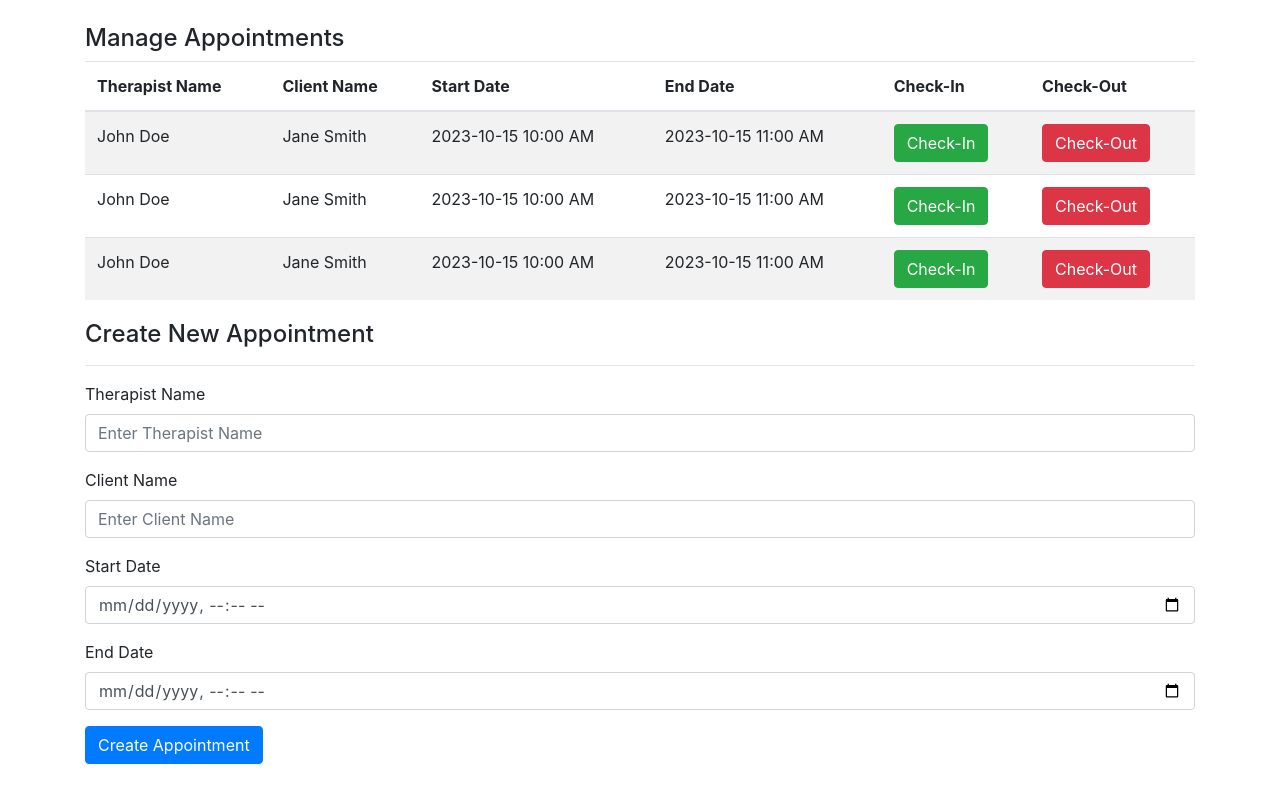
After one commit to Blade0231/hackathon-test, a FastAPI app: template src/templates/appointment.html in a window 1280 px wide. The commit adds this page. Run offline with FastAPI, Linux system fonts and the light colour scheme; the template is opened without the code that fills it, so the values that code supplies are empty; some libraries are stand-ins or nearby versions.

Commit message:
Added Appointments

```diff
--- /dev/null
+++ b/src/templates/appointment.html
@@ -0,0 +1,99 @@
+<!DOCTYPE html>
+<html>
+
+<head>
+    <meta charset="UTF-8">
+    <title>Appointment Management</title>
+    <link rel="stylesheet" href="https://maxcdn.bootstrapcdn.com/bootstrap/4.5.2/css/bootstrap.min.css">
+    <style>
+        .table-container {
+            margin-bottom: 20px;
+        }
+    </style>
+</head>
+
+<body>
+    <div class="container mt-4">
+        <h4>Manage Appointments</h4>
+
+        <div class="table-container">
+            <table class="table table-striped">
+                <thead>
+                    <tr>
+                        <th>Therapist Name</th>
+                        <th>Client Name</th>
+                        <th>Start Date</th>
+                        <th>End Date</th>
+                        <th>Check-In</th>
+                        <th>Check-Out</th>
+                    </tr>
+                </thead>
+                <tbody>
+                    <tr>
+                        <td>John Doe</td>
+                        <td>Jane Smith</td>
+                        <td>2023-10-15 10:00 AM</td>
+                        <td>2023-10-15 11:00 AM</td>
+                        <td>
+                            <button class="btn btn-success">Check-In</button>
+                        </td>
+                        <td>
+                            <button class="btn btn-danger">Check-Out</button>
+                        </td>
+                    </tr>
+                    <tr>
+                        <td>John Doe</td>
+                        <td>Jane Smith</td>
+                        <td>2023-10-15 10:00 AM</td>
+                        <td>2023-10-15 11:00 AM</td>
+                        <td>
+                            <button class="btn btn-success">Check-In</button>
+                        </td>
+                        <td>
+                            <button class="btn btn-danger">Check-Out</button>
+                        </td>
+                    </tr>
+                    <tr>
+                        <td>John Doe</td>
+                        <td>Jane Smith</td>
+                        <td>2023-10-15 10:00 AM</td>
+                        <td>2023-10-15 11:00 AM</td>
+                        <td>
+                            <button class="btn btn-success">Check-In</button>
+                        </td>
+                        <td>
+                            <button class="btn btn-danger">Check-Out</button>
+                        </td>
+                    </tr>
+                </tbody>
+            </table>
+        </div>
+
+        <h4>Create New Appointment</h4><hr>
+        <form>
+            <div class="form-group">
+                <label for="therapistName">Therapist Name</label>
+                <input type="text" class="form-control" id="therapistName" placeholder="Enter Therapist Name" required>
+            </div>
+            <div class="form-group">
+                <label for="clientName">Client Name</label>
+                <input type="text" class="form-control" id="clientName" placeholder="Enter Client Name" required>
+            </div>
+            <div class="form-group">
+                <label for="startDate">Start Date</label>
+                <input type="datetime-local" class="form-control" id="startDate" required>
+            </div>
+            <div class="form-group">
+                <label for="endDate">End Date</label>
+                <input type="datetime-local" class="form-control" id="endDate" required>
+            </div>
+            <button type="submit" class="btn btn-primary">Create Appointment</button>
+        </form>
+    </div>
+
+    <script src="https://code.jquery.com/jquery-3.5.1.slim.min.js"></script>
+    <script src="https://cdn.jsdelivr.net/npm/@popperjs/core@2.5.3/dist/umd/popper.min.js"></script>
+    <script src="https://maxcdn.bootstrapcdn.com/bootstrap/4.5.2/js/bootstrap.min.js"></script>
+</body>
+
+</html>
```
Also changed, not shown: src/static/style.css (+8 -0 lines), src/templates/login.html (+18 -19 lines), src/templates/scheduler.html (+21 -33 lines).
